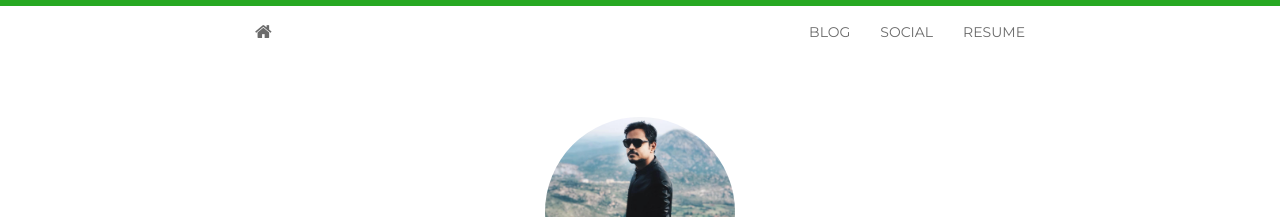
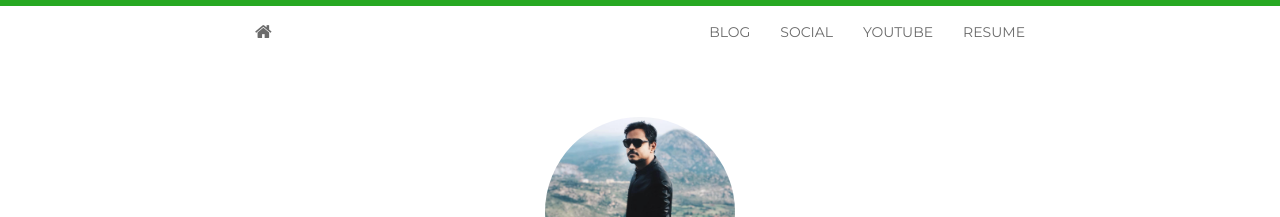
Before and after one commit to gauravsinghbisen/gauravsinghbisen.github.io, a Jekyll site: the page built from index.html, in a window 1280 px wide. Shown: the top 217 px of the page. Built offline with Jekyll 4.4.1, drawn with Linux system fonts in a browser that asks for light colours; nearby versions of some CDN libraries; the list of posts is cut into pages by our own code.

Commit message:
Update header.html

```diff
--- a/_includes/header.html
+++ b/_includes/header.html
@@ -13,6 +13,7 @@
           {% endif %}
           >BLOG</a></li>
         <li><a href="https://www.instagram.com/{{ site.instagram }}" target="_blank">SOCIAL</a></li>
+        <li><a href="https://www.youtube.com/midspectrum{{ site.instagram }}" target="_blank">YOUTUBE</a></li>
         <li><a href="{{ site.baseurl }}/resume">RESUME</a></li>
       </ul>
     </div>
```
